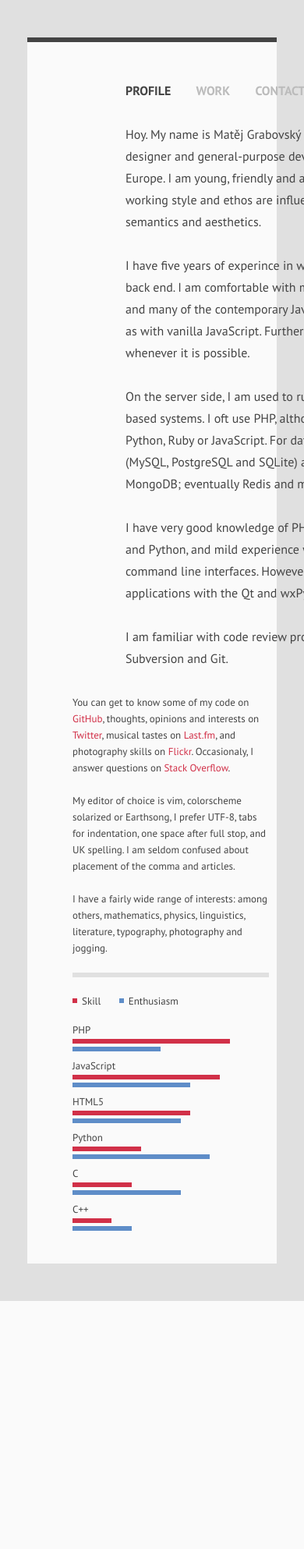
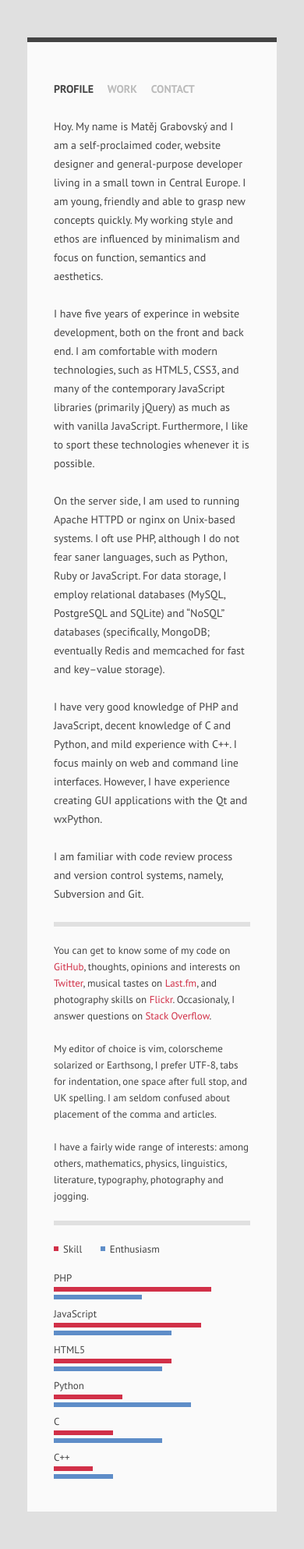
Before and after one commit to mgrabovsky/mgrabovsky.github.io, a PHP site: page / in a window 390 px wide; the page is wider, and only the part inside the window is pictured. Shown: that part at 78% size. Before the commit the page ends 1668 px from the top of that part, so only its background shows below. Run offline with PHP 8.4, Linux system fonts and the light colour scheme.

Commit message:
Implemented a sort of responsive layout, at last

```diff
--- a/contact.html
+++ b/contact.html
@@ -1,4 +1,4 @@
-<!doctype html>
+doctype html>
 <html lang="en">
 <head>
     <meta charset="UTF-8" />
@@ -7,7 +7,7 @@
     <meta name="author" content="Matěj Grabovský" />
     <meta name="viewport" content="width=device-width,initial-scale=1.0" />
     <meta name="robots" content="index,follow" />
-    <link rel="stylesheet" media="all" href="main.css?20130102" />
+    <link rel="stylesheet" media="all" href="main.css?20130213" />
 </head>
 <body class="contact">
     <header><nav><ul class="menu">
--- a/index.html
+++ b/index.html
@@ -7,7 +7,7 @@
     <meta name="author" content="Matěj Grabovský" />
     <meta name="viewport" content="width=device-width,initial-scale=1.0" />
     <meta name="robots" content="index,follow" />
-    <link rel="stylesheet" media="all" href="main.css?20130102" />
+    <link rel="stylesheet" media="all" href="main.css?20130213" />
 </head>
 <body class="profile">
     <header><nav><ul class="menu">
--- a/main.css
+++ b/main.css
@@ -49,7 +49,7 @@ p, ul {
     margin-bottom: 28px;
 }
 
-.marginalia p, .marginalia ul {
+.marginalia p {
     margin-bottom: 21px;
 }
 
@@ -191,10 +191,47 @@ cols    1     2      3      4      5      6      7      8
 px      68    160    252    344    436    528    620    712
  */
 
-@media only screen and (min-width: 768px) and (max-width: 991px) {
+@media only screen and (max-width: 991px) {
     body {
         width: 712px;
         padding: 48px 28px 28px;
+    }
+
+    .menu {
+        width: 620px;
+    }
+
+    body > footer {
+        margin-left: 68px;
+    }
+
+    .marginalia {
+        padding-top: 20px;
+        border-top: 6px solid #e0e0e0;
+    }
+}
+
+
+
+/** Wide Mobile Layout: 480px (24px G, 22px M)
+------------------------------------------------------------
+cols    1     2      3      4      5
+px      68    160    252    344    436
+ */
+
+@media only screen and (max-width: 767px) {
+    body {
+        width: 436px;
+        padding: 36px 22px 22px;
+    }
+
+    .menu, .central, .marginalia {
+        width: 436px;
+        margin-left: 0;
+    }
+
+    body > footer {
+        margin: 0;
     }
 }
 
@@ -206,24 +243,31 @@ cols    1     2      3
 px      68    160    252
  */
 
-@media only screen and (max-width: 767px) {
+@media only screen and (max-width: 480px) {
+    html {
+        font-size: 14px;
+        line-height: 24px
+    }
+
     body {
         width: 252px;
         padding: 48px 34px 34px;
     }
-}
 
+    .menu, .central, .marginalia {
+        width: 252px;
+    }
 
+    .menu li {
+        margin-right: 14px;
+    }
 
-/** Wide Mobile Layout: 480px (24px G, 22px M)
-------------------------------------------------------------
-cols    1     2      3      4      5
-px      68    160    252    344    436
- */
+    .marginalia {
+        padding-top: 20px;
+        border-top: 6px solid #e0e0e0;
+    }
 
-@media only screen and (min-width: 480px) and (max-width: 767px) {
-    body {
-        width: 436px;
-        padding: 36px 22px 22px;
+    p, ul {
+        margin-bottom: 24px;
     }
 }
--- a/work.html
+++ b/work.html
@@ -7,7 +7,7 @@
     <meta name="author" content="Matěj Grabovský" />
     <meta name="viewport" content="width=device-width,initial-scale=1.0" />
     <meta name="robots" content="index,follow" />
-    <link rel="stylesheet" media="all" href="main.css?20130102" />
+    <link rel="stylesheet" media="all" href="main.css?20130213" />
 </head>
 <body class="work">
     <header><nav><ul class="menu">
```
